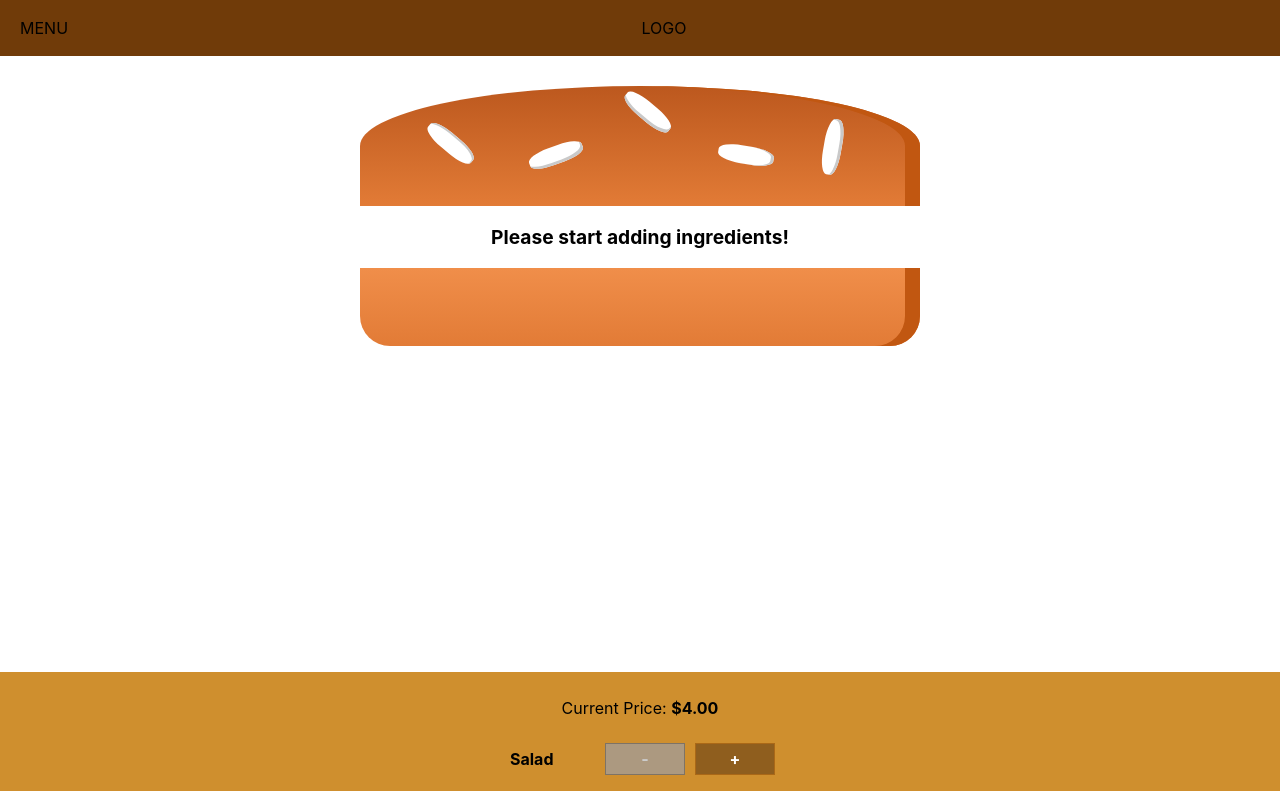
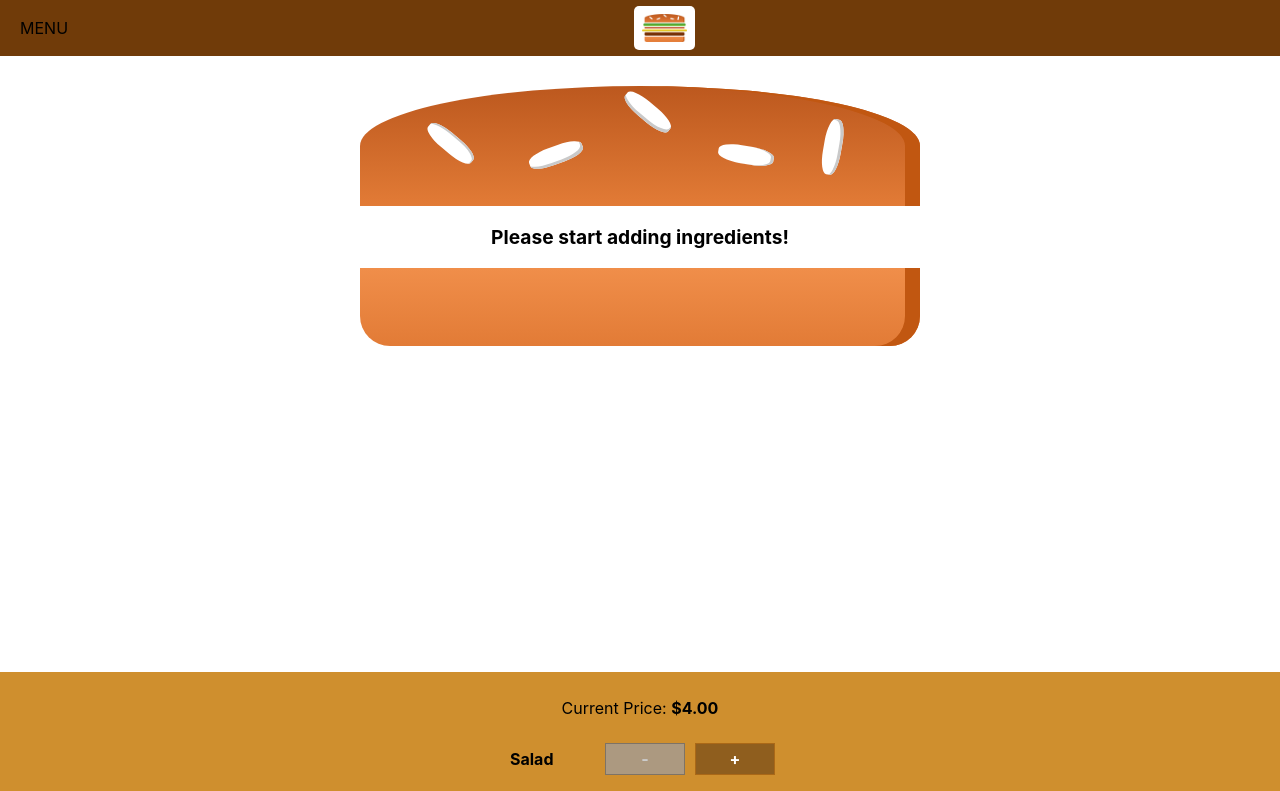
Before and after one commit to dev-bhuptani/burger-builder, a React (Create React App) app: page / in a window 1280 px wide. Shown: the top 791 px of the page. Built offline with nearby package versions, Linux system fonts and the light colour scheme.

Commit message:
Added burger-logo into the project. Also, created Logo component; implemented it in Toolbar component.

```diff
--- a/src/components/Navigation/Toolbar/Toolbar.js
+++ b/src/components/Navigation/Toolbar/Toolbar.js
@@ -1,10 +1,11 @@
 import React from "react";
+import Logo from "../../UI/Logo/Logo";
 import "./Toolbar.css";
 
 const toolbar = props => (
     <header className="Toolbar">
         <div>MENU</div>
-        <div>LOGO</div>
+        <Logo />
         <nav>
         </nav>
     </header>
--- /dev/null
+++ b/src/components/UI/Logo/Logo.css
@@ -0,0 +1,11 @@
+.Logo {
+    background-color: #fff;
+    padding: 8px;
+    height: 80%;
+    box-sizing: border-box;
+    border-radius: 5px;
+}
+
+.Logo img {
+    height: 100%;
+}
--- /dev/null
+++ b/src/components/UI/Logo/Logo.js
@@ -0,0 +1,11 @@
+import React from "react";
+import "./Logo.css";
+import burgerLogo from "../../../assests/images/burger-logo.png";
+
+const logo = props => (
+    <div className="Logo">
+        <img src={burgerLogo} alt="MyBurger" />
+    </div>
+);
+
+export default logo;
```
Also changed, not shown: src/assests/images/burger-logo.png (added).
